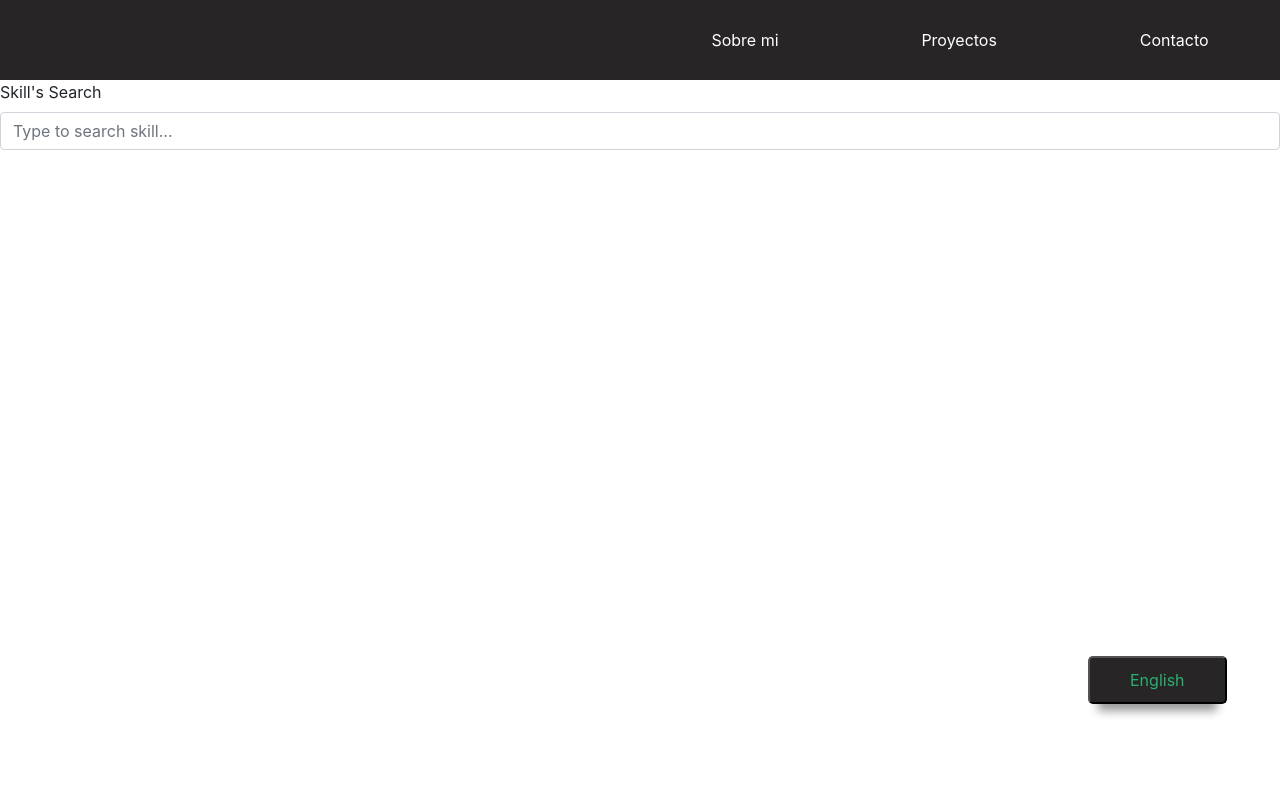
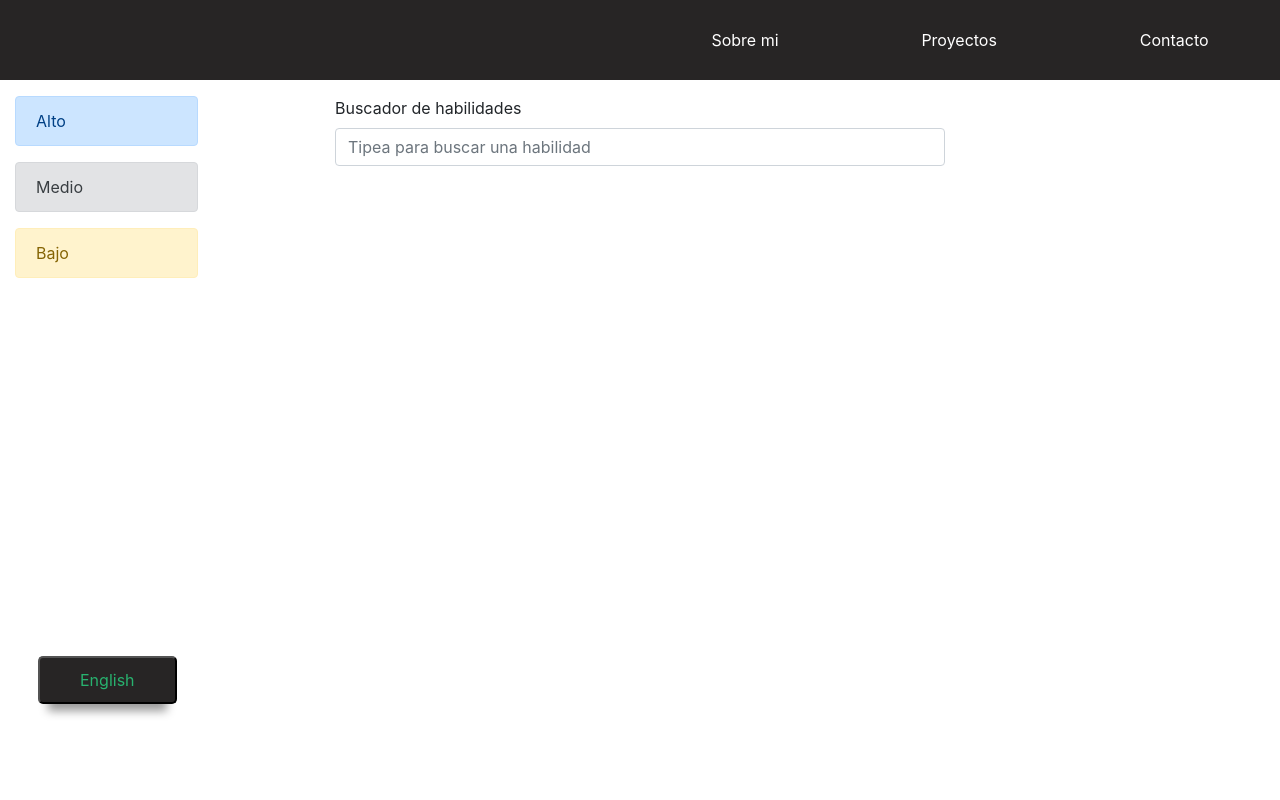
Before and after one commit to MassaAgustin/portafolio, a React (Create React App) app: page /projects in a window 1280 px wide. Shown: the top 800 px of the page. Built offline with nearby package versions, Linux system fonts and the light colour scheme.

Commit message:
Page Proyects updated

```diff
--- a/public/index.html
+++ b/public/index.html
@@ -16,6 +16,8 @@
 
   <link rel="stylesheet" href="https://cdn.jsdelivr.net/npm/bootstrap@4.6.0/dist/css/bootstrap.min.css"
     integrity="sha384-B0vP5xmATw1+K9KRQjQERJvTumQW0nPEzvF6L/Z6nronJ3oUOFUFpCjEUQouq2+l" crossorigin="anonymous" />
+
+    <script src="https://kit.fontawesome.com/230d80d1a9.js" crossorigin="anonymous"></script>
   <!--
       Notice the use of %PUBLIC_URL% in the tags above.
       It will be replaced with the URL of the `public` folder during the build.
--- a/src/App.scss
+++ b/src/App.scss
@@ -11,6 +11,22 @@
 
 html {
     scroll-behavior: smooth;
+}
+
+.custom-marker > li::marker {
+    color: #28B26F;
+    font-size: 1em;
+    content: '\f00c';
+    font-family: 'Font Awesome 5 Free';
+    font-weight: 700;
+}
+
+.custom-marker {
+    margin-left: 1em;
+}
+
+.custom-marker > li {
+    padding-left: 0.5em;
 }
 
 #logo{
--- /dev/null
+++ b/src/components/SelectCustom.js
@@ -0,0 +1,173 @@
+import React, { useState, useEffect, useContext } from 'react'
+
+import { Container, Row, Col, Alert, OverlayTrigger, Popover, Card } from 'react-bootstrap'
+
+import EmailContext from '../context/Context'
+
+export const SelectCustom = () => {
+
+    const { labels } = useContext(EmailContext)
+
+    const [select, setSelect] = useState('')
+
+    const skills = [
+        { name: 'Bootstrap', level: 'warning' },
+        { name: 'CSS', level: 'secondary' },
+        { name: 'HTML', level: 'secondary' },
+        { name: 'Java', level: 'secondary' },
+        { name: 'JavaScript', level: 'primary' },
+        { name: 'Node', level: 'secondary' },
+        { name: 'MongoDB', level: 'secondary' },
+        { name: 'PostgreSQL', level: 'secondary' },
+        { name: 'React', level: 'primary' },
+        { name: 'Redux', level: 'warning' },
+        { name: 'Context', level: 'secondary' },
+        { name: 'React Native', level: 'secondary' },
+        { name: 'Responsive design', level: 'secondary' },
+        { name: 'SASS', level: 'secondary' },
+        { name: 'Express', level: 'secondary' },
+    ]
+
+    const projects = [
+        {
+            name: 'Poseidon v2',
+            skills: ['React', 'MongoDB', 'Express', 'Node', 'JavaScript'],
+            about: `Poseidon es un sistema para la gestion de alquileres de sombrillas y estacionamientos,
+            junto a analisis de datos para una mejor distribucion del dinero. Con los datos en la nube`
+        },
+        {
+            name: 'Doi',
+            skills: ['React', 'Express', 'Redux', 'MongoDB', 'Node', 'SASS', 'JavaScript'],
+            about: `Doi es un sistema para la gestion de compra y venta de software, la intencion es que sirva como mediador
+            entre estos, y proveer informacion al respecto junto a una interfaz didactica y facil para el que no este acostumbrado`
+        },
+        {
+            name: 'Resto',
+            skills: ['Redux', 'React Native', 'Json-server', 'JavaScript'],
+            about: `Resto es un sistema para la gestion de reservaciones de un restaurante, acompañado los menus,
+            comentarios y lista de platos favoritos! Y informacion sobre el restaurante!`
+        },
+        {
+            name: 'My Pantry',
+            skills: ['React Native', 'JavaScript', 'Redux'],
+            about: `My Pantry es un sistema para la gestion de alimentos en nuestra despensa, su objetivo es mantener un orden
+            a la hora de reabastecer los productos del usuario, con un facil acceso y guardar sus recetas favoritas!`
+        },
+        {
+            name: 'Poseidon v1',
+            skills: ['PostgreSQL', 'Java'],
+            about: `Poseidon es un sistema para la gestion de alquileres de sombrillas y estacionamientos,
+            junto a analisis de datos para una mejor distribucion del dinero. Con los datos locales`
+        }
+    ]
+
+    const handleChangeSelect = ({ target }) => {
+        setSelect(target.value)
+    }
+
+    const popoverHigh = (
+        <Popover id="popover-basic">
+            <Popover.Title as="h3">Cuanto conocimiento es {labels.high}</Popover.Title>
+            <Popover.Content>
+                <ul className='custom-marker'>
+                    <li>Motivado con la tecnologia.</li>
+                    <li>Investigar sobre su comportamiento interno.</li>
+                    <li>Actualizado en sus herramientas</li>
+                    <li>Flexible en el entorno</li>
+                </ul>
+            </Popover.Content>
+        </Popover>
+    );
+
+    const popoverMedium = (
+        <Popover id="popover-basic">
+            <Popover.Title as="h3">Cuanto cononiciemto es {labels.medium}</Popover.Title>
+            <Popover.Content>
+                <ul className='custom-marker'>
+                    <li>Motivado con la tecnologia.</li>
+                    <li>Investigar lo que ofrece.</li>
+                    <li>Realizando proyectos en tiempos libres</li>
+                    <li>Reducidas vías de resolución</li>
+                </ul>
+            </Popover.Content>
+        </Popover>
+    );
+
+    const popoverLow = (
+        <Popover id="popover-basic">
+            <Popover.Title as="h3">Cuanto cononiciemto es {labels.low}</Popover.Title>
+            <Popover.Content>
+                <ul className='custom-marker'>
+                    <li>Proxima motivacion.</li>
+                    <li>Investigar todo sobre la tecnologia.</li>
+                    <li>Montado basico de la misma</li>
+                    <li>Unica o escasas vías de resolucion</li>
+                </ul>
+            </Popover.Content>
+        </Popover>
+    );
+
+    let levelSelected;
+
+    if (select) {
+        const skill = skills.filter(skill => skill.name === select)[0]
+        if (skill) {
+            levelSelected = skill.level
+        }
+    }
+
+    useEffect(() => {
+
+        const floatButton = document.getElementById('float-button');
+
+        floatButton.classList.add('toLeft')
+
+        return () => floatButton.classList.remove('toLeft')
+    }, [])
+
+    return (
+        <Container fluid className="mt-3 justify-content-center 80vw">
+            <Row>
+                <Col md={2}>
+                    <OverlayTrigger trigger="hover" placement="right" overlay={popoverHigh} >
+                        <Alert variant='primary' style={{ cursor: 'pointer' }}>{labels.high}</Alert>
+                    </OverlayTrigger>
+                    <OverlayTrigger trigger="hover" placement="right" overlay={popoverMedium}>
+                        <Alert variant='secondary' style={{ cursor: 'pointer' }}>{labels.medium}</Alert>
+                    </OverlayTrigger>
+                    <OverlayTrigger trigger="hover" placement="right" overlay={popoverLow}>
+                        <Alert variant='warning' style={{ cursor: 'pointer' }}>{labels.low}</Alert>
+                    </OverlayTrigger>
+                </Col>
+                <Col md={{ span: 6, offset: 1 }}>
+                    <label htmlFor="homeList" className="form-label">{labels.skillSearch}</label>
+                    <input value={select} onChange={handleChangeSelect} className="form-control" list="skillListOption" id="homeList" placeholder={labels.searchSkill} />
+                    <datalist id="skillListOption" >
+                        {skills.map((skill, index) => {
+                            return <option key={`${skill}-${index}`} value={skill.name} />
+                        })}
+                    </datalist>
+                    {select && <Alert variant={levelSelected}>{select}</Alert>}
+                </Col>
+            </Row>
+
+            {projects.map(project => {
+
+                if (project.skills.includes(select))
+                    return (
+                        <Row className="justify-content-center align-items-center">
+                            <Col md={6}>
+                                <Card>
+                                    <Card.Title>{project.name}</Card.Title>
+                                    <Card.Subtitle>{project.about}</Card.Subtitle>
+                                    <Card.Footer>Usamos: {project.skills.map(skill => `${skill}; `)}</Card.Footer>
+                                </Card>
+                            </Col>
+                        </Row>
+                    )
+            })}
+
+
+        </Container>
+    )
+}
--- a/src/components/SelectLanguage.js
+++ b/src/components/SelectLanguage.js
@@ -10,7 +10,7 @@ export const SelectLanguage = () => {
 
     return (
         <Fragment>
-            <div className='toggleButton'>
+            <div id="float-button" className='toggleButton'>
                 {(language === 'en') && <button id='btn-es' onClick={() => selectLanguage('es')}>Español</button>}
                 {(language === 'es') && <button id='btn-en' onClick={() => selectLanguage('en')}>English</button>}
             </div>
--- a/src/components/SelectLanguage.scss
+++ b/src/components/SelectLanguage.scss
@@ -11,6 +11,11 @@
     width: 4rem;
     height: 4rem;
     z-index: 10;
+    transition: animation linear 2000ms;
+
+    &.toLeft {
+        animation: linear 200ms toLeft forwards;
+    }
 
     button {
         display: inline-block;
@@ -29,3 +34,9 @@
         }
     }
 }
+
+@keyframes toLeft {
+    to {
+        left: 3%;
+    }
+}
--- a/src/pages/Projects.js
+++ b/src/pages/Projects.js
@@ -3,18 +3,12 @@ import React from 'react'
 import { motion } from 'framer-motion'
 import { motionEffects } from '../assets/transitions/pageTransition'
 
+import { SelectCustom } from '../components/SelectCustom'
+
 export const Projects = () => {
     return (
         <motion.div {...motionEffects} style={{height: '100vh'}}>
-            <label htmlFor="homeList" className="form-label">Skill's Search</label>
-            <input className="form-control" list="skillListOption" id="homeList" placeholder="Type to search skill..." />
-            <datalist id="skillListOption">
-                <option value="React" />
-                <option value="Redux" />
-                <option value="Bootstrap 5" />
-                <option value="Node" />
-                <option value="SASS" />
-            </datalist>
+            <SelectCustom />
         </motion.div>
     )
 }
--- a/src/translate/eng.js
+++ b/src/translate/eng.js
@@ -58,7 +58,13 @@ export const eng = {
      se que no se recomienda en lo absoluto, aún asi trato de esforzarme para dar todo lo mejor en mi primer empleo IT.
      Si llegaste hasta acá, gracias por escucharme y espero que te pueda ayudar en lo que sea =)` ,
 
-     /**************************************************Contact Page**********************************************************************/
+    /**************************************************Projects Page**********************************************************************/
+    searchSkill: "Type to search skill...",
+    skillSearch: "Skill's Search",
+    high: 'High',
+    medium: 'Medium',
+    low: 'Low',
+    /**************************************************Contact Page**********************************************************************/
 
     //****************Contact Component****************
     firstNameI: 'First Name',
--- a/src/translate/esp.js
+++ b/src/translate/esp.js
@@ -57,7 +57,12 @@ export const esp = {
     se que no se recomienda en lo absoluto, aún asi trato de esforzarme para dar todo lo mejor en mi primer empleo IT.
     Si llegaste hasta acá, gracias por escucharme y espero que te pueda ayudar en lo que sea =)`,
 
-
+    /**************************************************Projects Page**********************************************************************/
+    searchSkill: "Tipea para buscar una habilidad",
+    skillSearch: "Buscador de habilidades",
+    high: 'Alto',
+    medium: 'Medio',
+    low: 'Bajo',
     /**************************************************Contact Page**********************************************************************/
 
     //****************Contact Component****************
```
Also changed, not shown: 1 other file (tests, documents, lock files or other folders).
